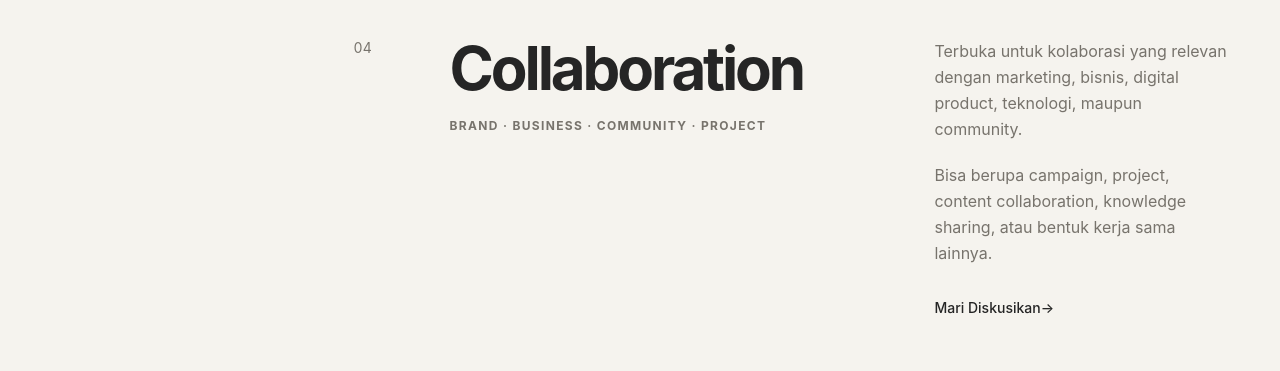
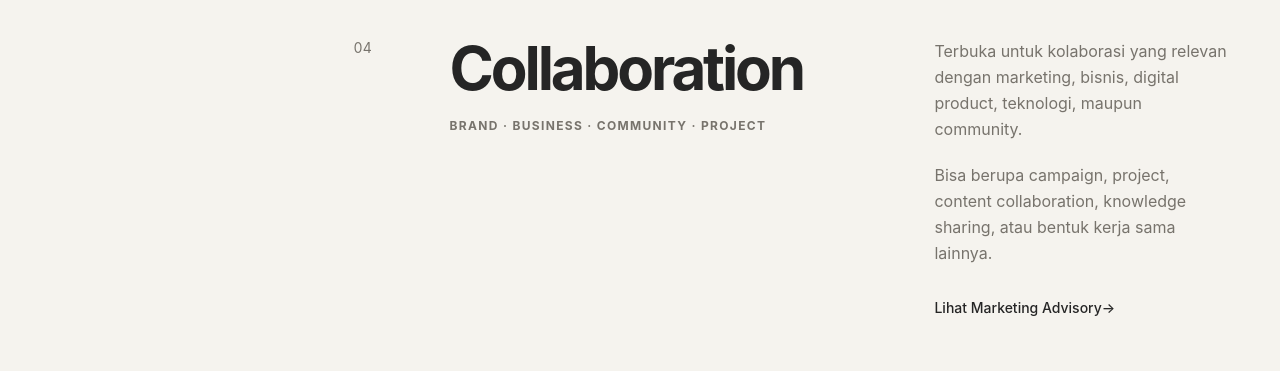
Before and after one commit to yusranar2814-cmd/yusranarifin-website, a Next.js app: page /work-with-me in a window 1280 px wide. Shown: the part 2345-2716 px from the top of the page. Built offline with nearby package versions, Linux system fonts and the light colour scheme.

Commit message:
Link Collaboration to Marketing Advisory

```diff
--- a/app/work-with-me/page.tsx
+++ b/app/work-with-me/page.tsx
@@ -62,7 +62,7 @@ const opportunities: readonly Opportunity[] = [
     description: "Terbuka untuk kolaborasi yang relevan dengan marketing, bisnis, digital product, teknologi, maupun community.",
     additionalDescription:
       "Bisa berupa campaign, project, content collaboration, knowledge sharing, atau bentuk kerja sama lainnya.",
-    cta: "Mari Diskusikan",
+    cta: "Lihat Marketing Advisory",
   },
 ] as const;
 
@@ -130,6 +130,10 @@ export default function WorkWithMePage() {
                         >
                           {opportunity.cta} <span aria-hidden="true">→</span>
                         </a>
+                      ) : opportunity.number === "04" ? (
+                        <Link className="mt-8 inline-flex text-sm font-medium text-[color:var(--color-text)] transition-colors duration-[var(--duration-standard)] ease-[var(--ease-standard)] hover:text-[color:var(--color-olive)] motion-reduce:transition-none" href="/work-with-me/marketing-advisory">
+                          {opportunity.cta} <span aria-hidden="true">→</span>
+                        </Link>
                       ) : (
                         <Link className="mt-8 inline-flex text-sm font-medium text-[color:var(--color-text)] transition-colors duration-[var(--duration-standard)] ease-[var(--ease-standard)] hover:text-[color:var(--color-olive)] motion-reduce:transition-none" href="/kontak">
                           {opportunity.cta} <span aria-hidden="true">→</span>
```
